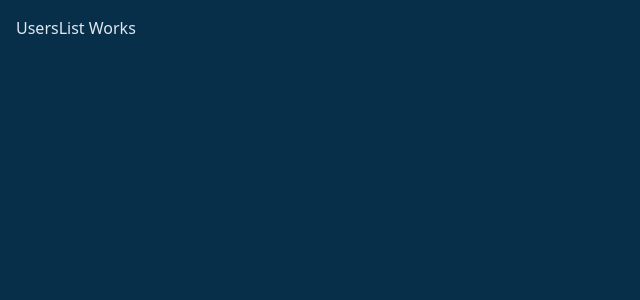
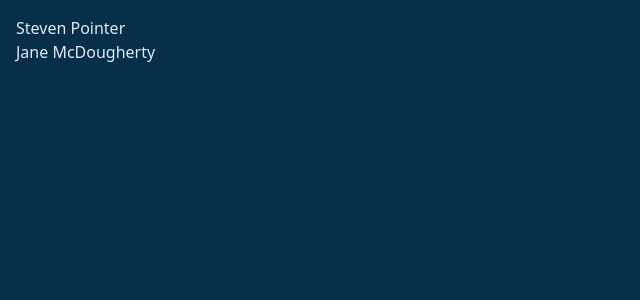
Before and after one commit to SmackSmash/grider-media-ts, a React (Vite) app: page / in a window 1280 px wide. Shown: the top 300 px of the page, without its empty margins (0-640 px from the left). Built offline with nearby package versions, Linux system fonts and the light colour scheme; data requests are answered from the project's data file.

Commit message:
Show list of users on UserList page

```diff
--- a/src/components/UsersList.tsx
+++ b/src/components/UsersList.tsx
@@ -1,15 +1,24 @@
 import { useEffect } from 'react';
 import { fetchUsers } from '../store';
-import { useAppDispatch } from '../store';
+import { useAppDispatch, useAppSelector } from '../store';
 
 const UsersList = () => {
+  const users = useAppSelector(({ users: { data } }) => data);
   const dispatch = useAppDispatch();
+
+  console.log(users);
 
   useEffect(() => {
     dispatch(fetchUsers());
   }, [dispatch]);
 
-  return <h1>UsersList Works</h1>;
+  return (
+    <div>
+      {users.length
+        ? users.map(({ name, id }) => <h1 key={id}>{name}</h1>)
+        : 'No users yet'}
+    </div>
+  );
 };
 
 export default UsersList;
```
